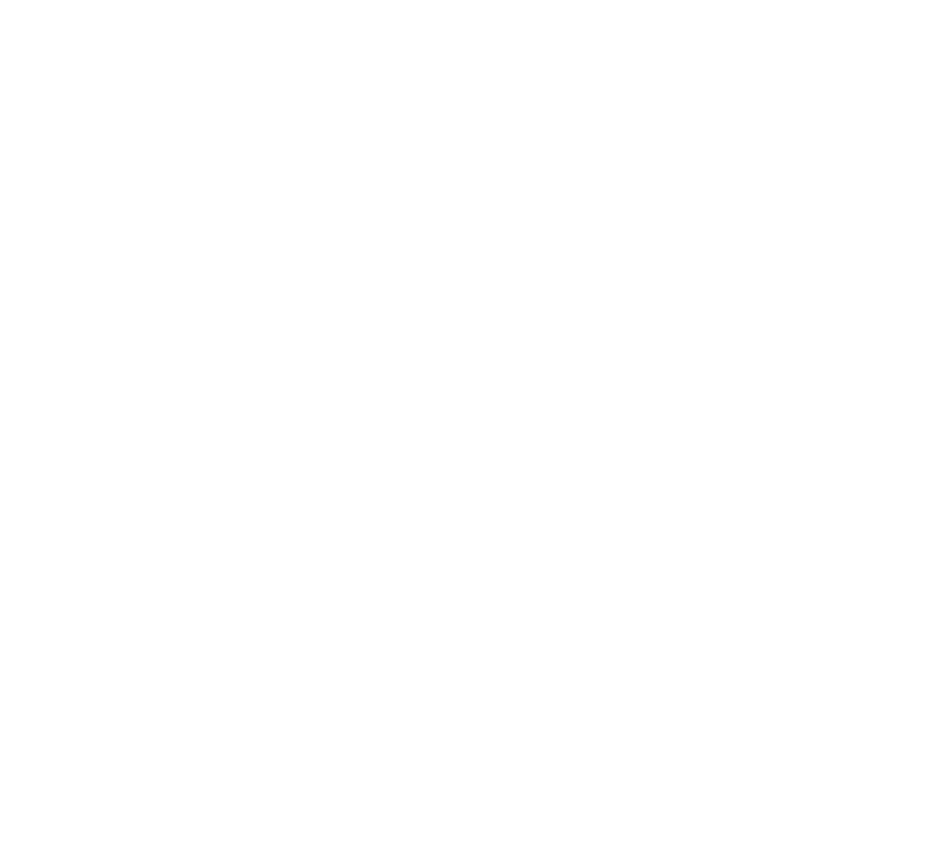
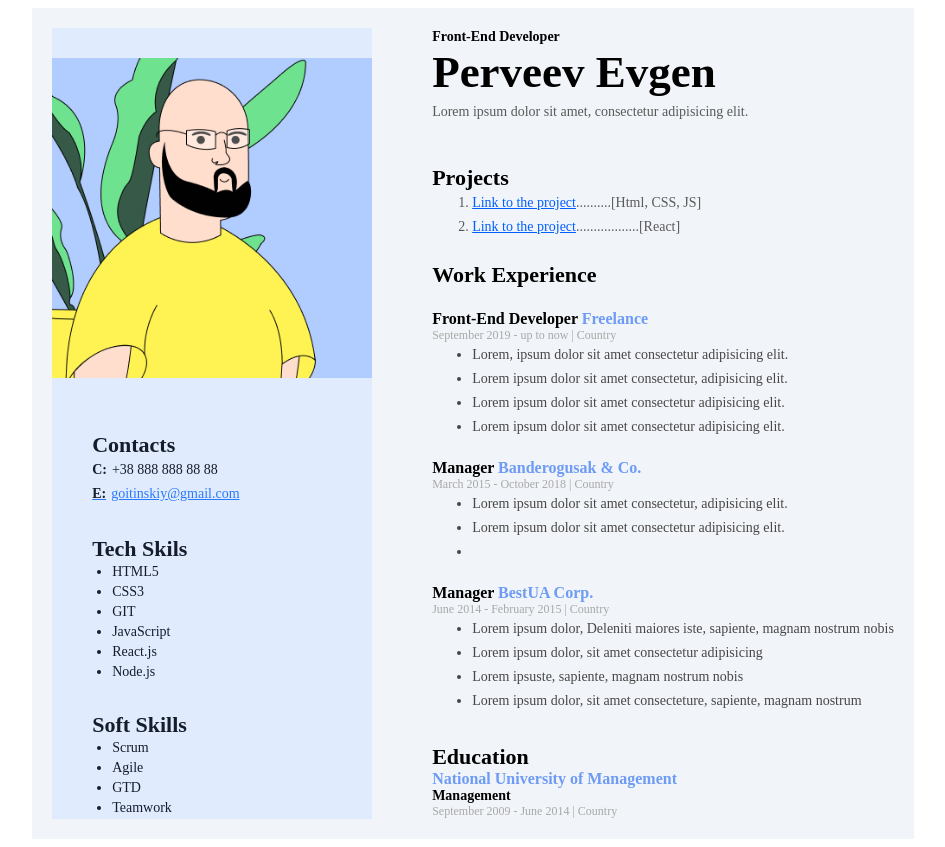
Before and after one commit to PerveevEvgen/web_labs, a website: page Resume/index.html in a window 1280 px wide. Shown: the whole page, without its empty margins (167-1112 px from the left). Before the commit the page ends 800 px from the top, so only its background shows below. Drawn offline with Linux system fonts and the light colour scheme.

Commit message:
added html structure and styles

```diff
--- a/Resume/index.html
+++ b/Resume/index.html
@@ -4,23 +4,96 @@
     <meta charset="UTF-8">
     <meta name="viewport" content="width=device-width, initial-scale=1.0">
     <title>Document</title>
+    <link rel="stylesheet"  href="./styles/style.css">
 </head>
 <body>
-<div class="wrapper"></div>
-    <aside>
+<div class="wrapper">
+    <aside class="aside">
         <div class="img_wrapper">
-            <img src="" alt="">
+            <img src="./src/Frame 1.png" alt="photo">
         </div>
-        <div class="contacts"></div>
-        <div class="hard_skils"></div>
-        <div class="soft_skils"></div>
+        <div class="aside_content_wrapper">
+            <div class="contacts">
+                <h3>Contacts</h3>
+                <p class="contacts_phone"><span>C:</span>+38 888 888 88 88</p>
+                <p class="contacts_email"><span>E:</span>goitinskiy@gmail.com</p>
+            </div>
+            <div class="hard_skils">
+                <h3>Tech Skils</h3>
+                <ul>
+                    <li>HTML5</li>
+                    <li>CSS3</li>
+                    <li>GIT</li>
+                    <li>JavaScript</li>
+                    <li>React.js</li>
+                    <li>Node.js</li>
+                </ul>
+            </div>
+            <div class="soft_skils">
+                <h3>Soft Skills</h3>
+                <ul>
+                    <li>Scrum</li>
+                    <li>Agile</li>
+                    <li>GTD</li>
+                    <li>Teamwork</li>
+                </ul>
+            </div>
+        </div>
     </aside>
     <main>
-        <header></header>
-        <div class="projects"></div>
-        <div class="experience"></div>
-        <div class="education"></div>
+        <header>
+            <p class="p_spec">Front-End Developer</p>
+            <h1>Perveev Evgen</h1>
+            <p>Lorem ipsum dolor sit amet, consectetur adipisicing elit.</p>
+        </header>
+        <div class="projects">
+            <h3>Projects</h3>
+            <ol>
+                <li><span id="link">Link to the project</span>..........[Html, CSS, JS]</li>
+                <li><span id="link">Link to the project</span>..................[React]</li>
+            </ol>
+        </div>
+        <div class="experience">
+            <h3>Work Experience</h3>
+            <div class="experience_element">
+                <h4>Front-End Developer <span class="blue">Freelance</span></h4>
+                <p class="date_p">September 2019 - up to now   |   Country</p>
+            <ul>
+                <li>Lorem, ipsum dolor sit amet consectetur adipisicing elit. </li>
+                <li>Lorem ipsum dolor sit amet consectetur, adipisicing elit. </li>
+                <li>Lorem ipsum dolor sit amet consectetur adipisicing elit.</li>
+                <li>Lorem ipsum dolor sit amet consectetur adipisicing elit.</li>
+            </ul>
+            </div>
+
+            <div class="experience_element">
+                <h4>Manager <span class="blue">Banderogusak & Co.</span></h4>
+                <p class="date_p">March 2015 - October 2018   |   Country</p>
+                <ul>
+                    <li>Lorem ipsum dolor sit amet consectetur, adipisicing elit.</li>
+                    <li>Lorem ipsum dolor sit amet consectetur adipisicing elit.</li>
+                    <li></li>
+                </ul>
+            </div>
+            <div class="experience_element">
+                <h4>Manager <span class="blue">BestUA Corp.</span></h4>
+                <p class="date_p">June 2014 - February 2015   |   Country</p>
+                <ul>
+                    <li>Lorem ipsum dolor,  Deleniti maiores iste, sapiente, magnam nostrum nobis</li>
+                    <li>Lorem ipsum dolor, sit amet consectetur adipisicing </li>
+                    <li>Lorem ipsuste, sapiente, magnam nostrum nobis</li>
+                    <li>Lorem ipsum dolor, sit amet consecteture, sapiente, magnam nostrum </li>
+                </ul>
+            </div>
+        </div>
+        <div class="education">
+            <h3>Education</h3>
+            <h4>National University of Management</h4>
+            <p>Management</p>
+            <p class="date_p">September 2009 - June 2014   |   Country</p>
+        </div>
     </main>
+</div>
 
 </body>
 </html>
--- /dev/null
+++ b/Resume/styles/style.scss
@@ -0,0 +1,242 @@
+body{
+    display: flex;
+    flex-direction: row;
+    justify-content: center;
+}
+.wrapper {
+    display: flex;
+    padding: 20px;
+    background-color: #f1f4f8;
+    .aside {
+        background: #E0EBFE;
+        padding-top: 30px;
+        img {
+            width: 320px;
+            height: 320px;
+            }
+        .aside_content_wrapper{
+            display: flex;
+            flex-direction: column;
+            padding-left: 40px;
+        }
+        h3{
+            color: #161D2A;
+            font-family: Montserrat;
+            font-size: 22px;
+            font-style: normal;
+            font-weight: 700;
+            line-height: normal;
+            margin: 0px;
+        }
+        .contacts{
+            margin-top: 20px;
+            .contacts_phone{
+                color: #161D2A;
+                font-family: Montserrat;
+                font-size: 14px;
+                font-style: normal;
+                font-weight: 400;
+                line-height: 24px;
+                margin: 0px;
+            }
+            .contacts_email{
+                color: #2979FF;
+                font-family: Montserrat;
+                font-size: 14px;
+                font-style: normal;
+                font-weight: 400;
+                line-height: 24px;
+                text-decoration-line: underline;
+                cursor: pointer;
+                display: block;
+                margin: 0px;
+            }
+            span{
+                color: #161D2A;
+                font-family: Montserrat;
+                font-size: 14px;
+                font-style: normal;
+                font-weight: 700;
+                margin-right: 5px;
+            }
+        }
+        .hard_skils{
+            color: #161D2A;
+            font-family: Montserrat;
+            font-size: 14px;
+            font-style: normal;
+            font-weight: 400;
+            line-height: 20px;
+            h3{
+                margin-top: 30px;
+            }
+            ul{
+                margin: 0px;
+                padding-left: 20px;
+            }
+        }
+        .soft_skils{
+            color: #161D2A;
+            font-family: Montserrat;
+            font-size: 14px;
+            font-style: normal;
+            font-weight: 400;
+            line-height: 20px;
+        }
+        h3{
+            margin-top: 30px;
+        }
+        ul{
+            margin: 0px;
+            padding-left: 20px;
+        }
+    }
+    main{
+        margin-left: 60px;
+        header{
+            *{
+                margin: 0px;
+            }
+            h1{
+                color: #000;
+                font-family: Montserrat;
+                font-size: 45px;
+                font-style: normal;
+                font-weight: 700;
+                line-height: 55px;
+            }
+            .p_spec {
+                color: #000;
+                font-family: Montserrat;
+                font-size: 14px;
+                font-style: normal;
+                font-weight: 700;
+                line-height: 17px;
+            }
+            p{
+                color: #595959;
+                font-family: Montserrat;
+                font-size: 14px;
+                font-style: normal;
+                font-weight: 400;
+                line-height: 24px;
+            }
+        }
+        .projects{
+            h3{
+                color: #000;
+                font-family: Montserrat;
+                font-size: 22px;
+                font-style: normal;
+                font-weight: 700;
+                line-height: 27px;
+                margin: 0px;
+                margin-top: 40px;
+            }
+            ol{
+                margin: 0px;
+            }
+
+            li{
+                color: #595959;
+                font-family: Montserrat;
+                font-size: 14px;
+                font-style: normal;
+                font-weight: 400;
+                line-height: 24px;
+            }
+            #link{
+                color: #005FFF;
+                font-family: Montserrat;
+                font-size: 14px;
+                font-style: normal;
+                font-weight: 400;
+                line-height: 24px;
+                text-decoration-line: underline;
+            }
+        }
+        .experience{
+            color: #494646;
+            font-family: Montserrat;
+            font-size: 14px;
+            font-style: normal;
+            font-weight: 400;
+            line-height: 24px;
+            h3{
+                color: #000;
+                font-family: Montserrat;
+                font-size: 22px;
+                font-style: normal;
+                font-weight: 700;
+                line-height: 27px;
+            }
+            h4{
+                color: #000;
+                font-family: Montserrat;
+                font-size: 16px;
+                font-style: normal;
+                font-weight: 700;
+                line-height: normal;
+                margin: 0px;
+                margin-top: 20px;
+
+            }
+            ul{
+                margin: 0px;
+            }
+            .blue{
+                color: #6D9BF5;
+            }
+            .date_p{
+                color: #A8A8A8;
+                font-family: Montserrat;
+                font-size: 12px;
+                font-style: normal;
+                font-weight: 400;
+                line-height: normal;
+                margin: 0px;
+
+            }
+        }
+        .education{
+            h3{
+                color: #000;
+                font-family: Montserrat;
+                font-size: 22px;
+                font-style: normal;
+                font-weight: 700;
+                line-height: 27px;
+                margin: 0px;
+                margin-top: 30px;
+            }
+            h4{
+                color: #6D9BF5;
+                font-family: Montserrat;
+                font-size: 16px;
+                font-style: normal;
+                font-weight: 700;
+                line-height: normal;
+                margin: 0px;
+            }
+            p{
+                color: #000;
+                font-family: Montserrat;
+                font-size: 14px;
+                font-style: normal;
+                font-weight: 700;
+                line-height: normal;
+                margin: 0px;
+            }
+            .date_p{
+                color: #A8A8A8;
+                font-family: Montserrat;
+                font-size: 12px;
+                font-style: normal;
+                font-weight: 400;
+                line-height: normal;
+                margin: 0px;
+
+            }
+        }
+    }
+}
```
Also changed, not shown: package.json (added, +8 -0 lines), Resume/src/Frame 1.png (added), Resume/styles/style.css (added), 2 other files.
